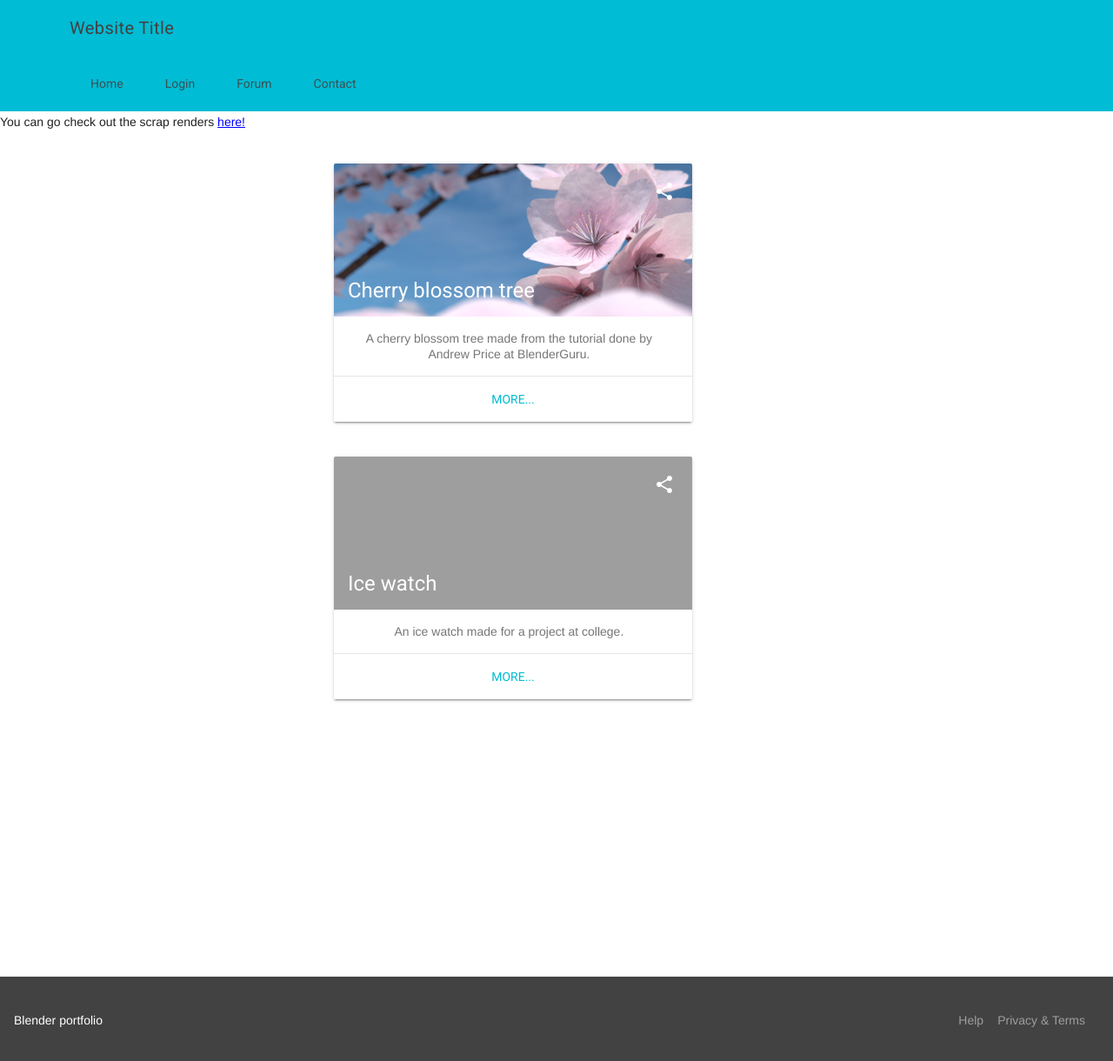
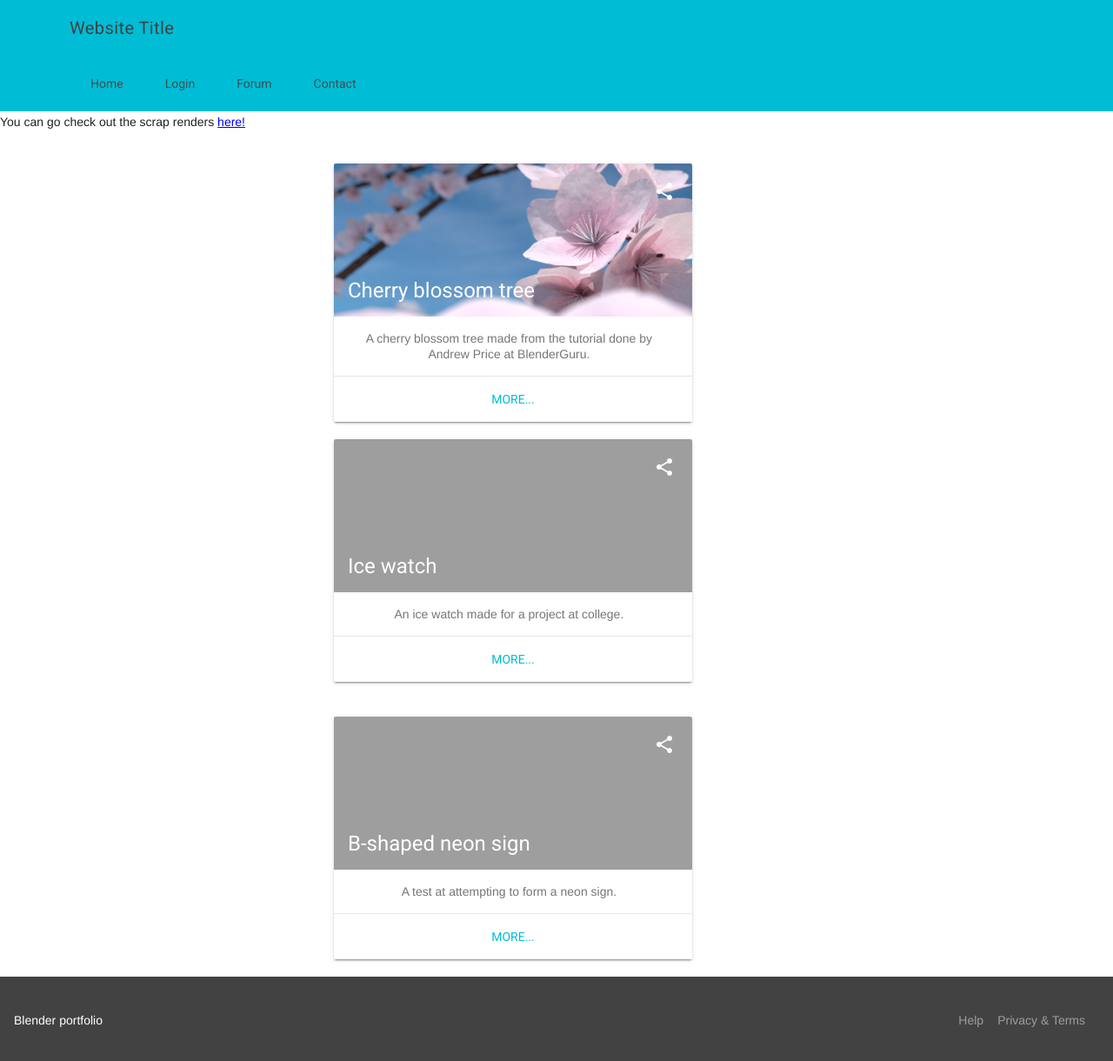
Before and after one commit to slothgamez/fireplex.github.io, a Jekyll site: the page index.html, which Jekyll copies as it is, in a window 1280 px wide. Shown: the top 1220 px of the page at 87% size. Built offline with Jekyll 4.4.1, drawn with Linux system fonts in a browser that asks for light colours; nearby versions of some CDN libraries; comment, search, counter and statistics services are not loaded.

Commit message:
Update index.html

```diff
--- a/index.html
+++ b/index.html
@@ -94,11 +94,26 @@
           .ice-watch-card-wide > .mdl-card__menu {
             color: #fff;
           }
+          .b-neon-card-wide.mdl-card {
+            width: 412px;
+          }
+          .b-neon-card-wide > .mdl-card__title {
+            color: #fff;
+            height: 176px;
+            background: url('https://fireplex.github.io/submmissions/b-neon/b_neon.png') center / cover;
+          }
+          .b-neon-card-wide > .mdl-card__menu {
+            color: #fff;
+          }
           #div1 {
             position: inherit;
             right: -30%;
           }
           #div2 {
+            position: inherit;
+            right: -30%;
+          }
+          #div3 {
             position: inherit;
             right: -30%;
           }
@@ -123,7 +138,7 @@
                 </button>
               </div>
             </div>
-          </div><br>
+          </div>
           <br></bre><div id="div2">
             <div class="ice-watch-card-wide mdl-card mdl-shadow--2dp" align="center" id="ice-watch">
               <div class="mdl-card__title">
@@ -134,6 +149,26 @@
               </div>
               <div class="mdl-card__actions mdl-card--border">
                 <a class="mdl-button mdl-button--colored mdl-js-button mdl-js-ripple-effect" href="http://fireplex.github.io/submmissions/ice-watch/">
+                  More...
+                </a>
+              </div>
+              <div class="mdl-card__menu">
+                <button class="mdl-button mdl-button--icon mdl-js-button mdl-js-ripple-effect">
+                  <a href="http://www.google.com"></a><i class="material-icons">share</i></a>
+                </button>
+              </div>
+            </div>
+          </div><br>
+          <br></bre><div id="div3">
+            <div class="b-neon-card-wide mdl-card mdl-shadow--2dp" align="center" id="ice-watch">
+              <div class="mdl-card__title">
+                <h2 class="mdl-card__title-text">B-shaped neon sign</h2>
+              </div>
+              <div class="mdl-card__supporting-text">
+                A test at attempting to form a neon sign.
+              </div>
+              <div class="mdl-card__actions mdl-card--border">
+                <a class="mdl-button mdl-button--colored mdl-js-button mdl-js-ripple-effect" href="http://fireplex.github.io/submmissions/b-neon/">
                   More...
                 </a>
               </div>
```
